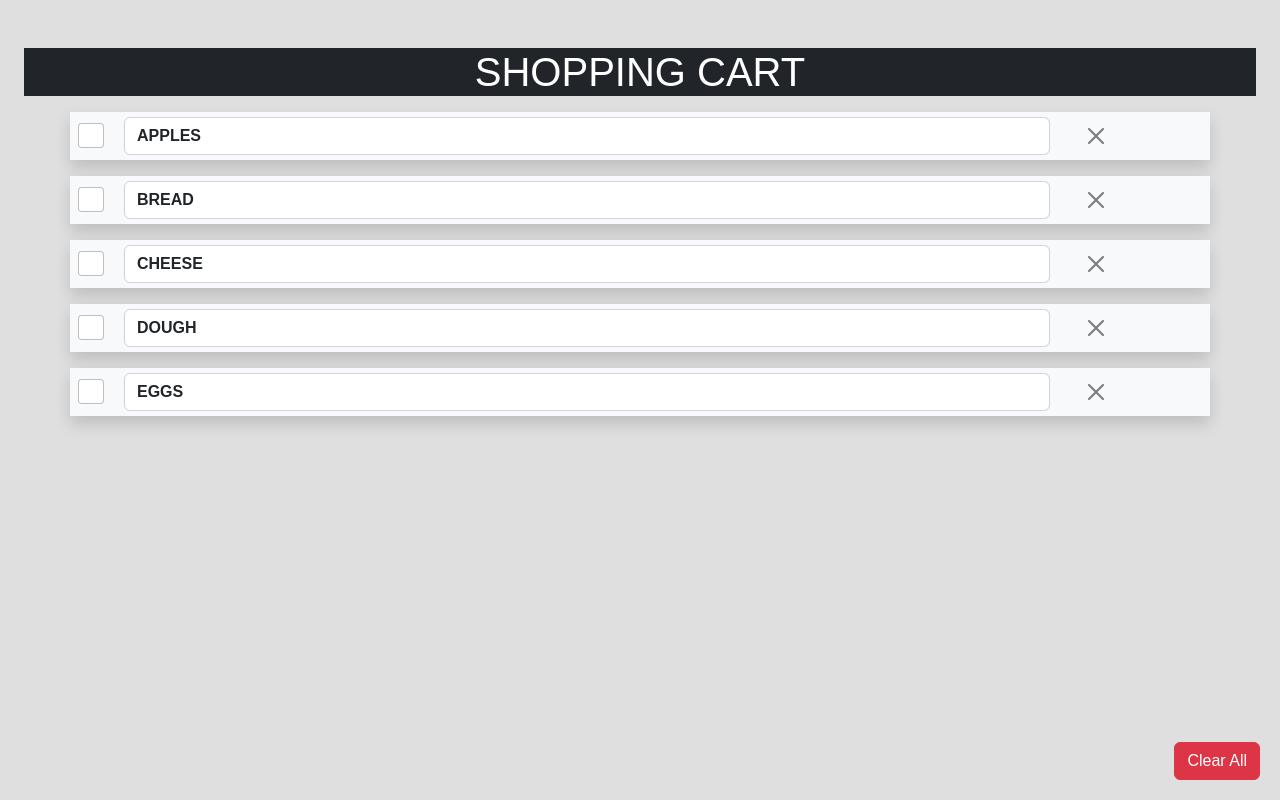
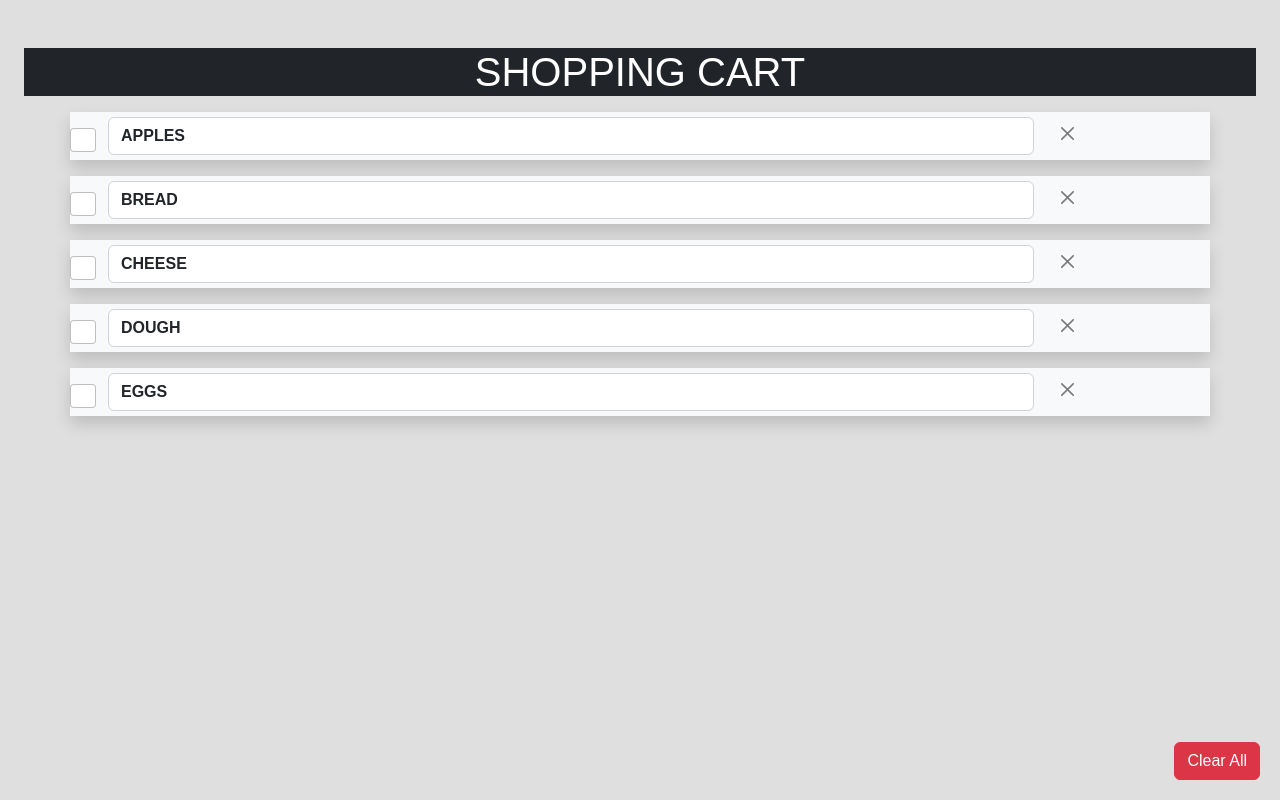
Before and after one commit to Davatata/Shopping-Cart, a React (Create React App) app: page / in a window 1280 px wide. Built offline with nearby package versions, Linux system fonts and the light colour scheme.

Commit message:
added and improved styling

```diff
--- a/src/index.css
+++ b/src/index.css
@@ -1,11 +1,12 @@
+#lists{
+  max-width: 900px !important;
+  margin: auto;
+}
+
 body {
   font-family: sans-serif;
   margin: 3rem 1.5rem;
   background-color: #dfdfdf;
-}
-
-textarea {
-  resize: none;
 }
 
 .modalPopup {
@@ -36,3 +37,88 @@ textarea {
   bottom: 20px;
   right: 20px;
 }
+
+.listCard {
+  margin-bottom: 15px !important;
+
+}
+
+.lightSkyBlue {
+  background-color: #87cefa9e;
+}
+
+.lightGreenBg {
+  background-color: #87fa9596;
+}
+
+textarea {
+  font-weight: bold !important;
+  margin-top: 8px;
+  resize: none;
+  font-size: 0.7rem !important;
+}
+
+input[type="checkbox"] {
+  cursor: pointer;
+  margin: 15px 0 0px 0 !important;
+  height: 1rem !important;
+  width: 1rem !important;
+}
+
+.cartClose {
+  font-size:0.8rem !important;
+  margin: 12px 0px 0 0px !important;
+}
+
+button {
+  font-size: 0.7rem !important;
+}
+
+button:focus{
+  box-shadow: none !important;
+}
+
+@media (min-width: 576px) {
+  textarea {
+    font-size:0.9rem !important;
+    margin-top: 6px !important;
+  }
+
+  button {
+    font-size: 0.8rem !important;
+  }
+
+  .cartItem {
+    margin: 0.5rem 0 !important;
+  }
+
+  input[type="checkbox"] {
+    cursor: pointer;
+    margin: 12px 0 0px 0 !important;
+    height: 1.5rem !important;
+    width: 1.5rem !important;
+  }
+}
+
+@media (min-width: 768px) {
+  textarea {
+    font-size:1rem !important;
+    margin-top: 5px !important;
+  }
+
+  button {
+    font-size: 1rem !important;
+  }
+}
+
+@media (min-width: 992px) {
+
+}
+
+@media (min-width: 1200px) {
+
+}
+
+@media (min-width: 1400px) {
+
+}
```
